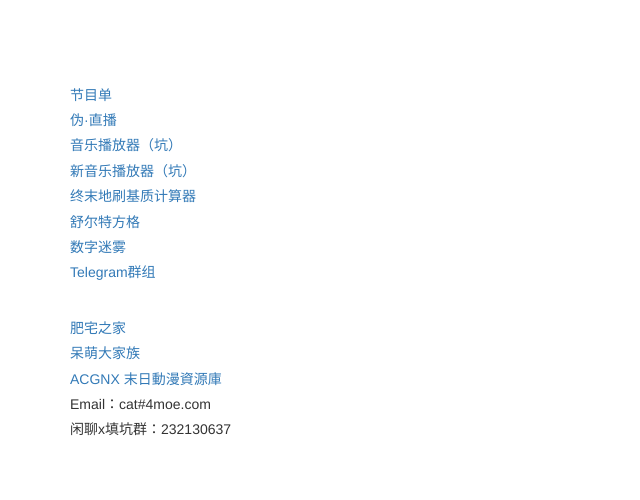
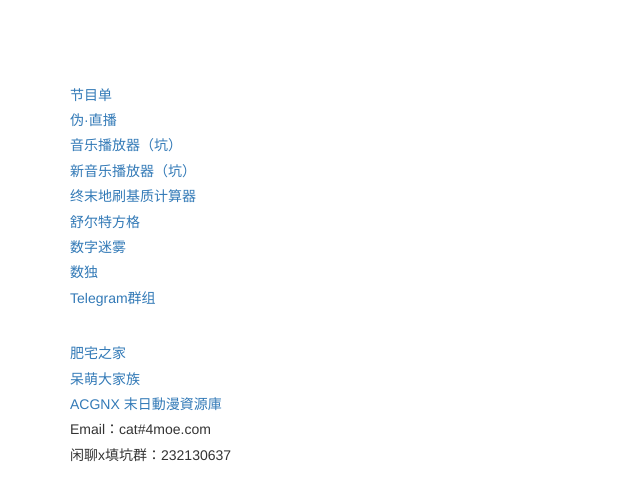
Before and after one commit to uccu/uccu.github.io, a plain HTML site: page index.html in a window 1280 px wide. Shown: the part 282-782 px from the top of the page, without its empty margins (0-640 px from the left). Drawn offline with nearby package versions, Linux system fonts and the light colour scheme; some packages are replaced by stand-ins of ours.

Commit message:
Update index.html

```diff
--- a/index.html
+++ b/index.html
@@ -41,6 +41,7 @@
         <h5><a href="/mma-substrate.html">终末地刷基质计算器</a></h5>
         <h5><a href="/schulte-grid.html">舒尔特方格</a></h5>
         <h5><a href="/games/number-maze-0.1.0.html">数字迷雾</a></h5>
+        <h5><a href="/games/sodoku.html">数独</a></h5>
 
         <h5><a href="https://t.me/yoooo_chat2">Telegram群组</a></h5>
         <br>
```
